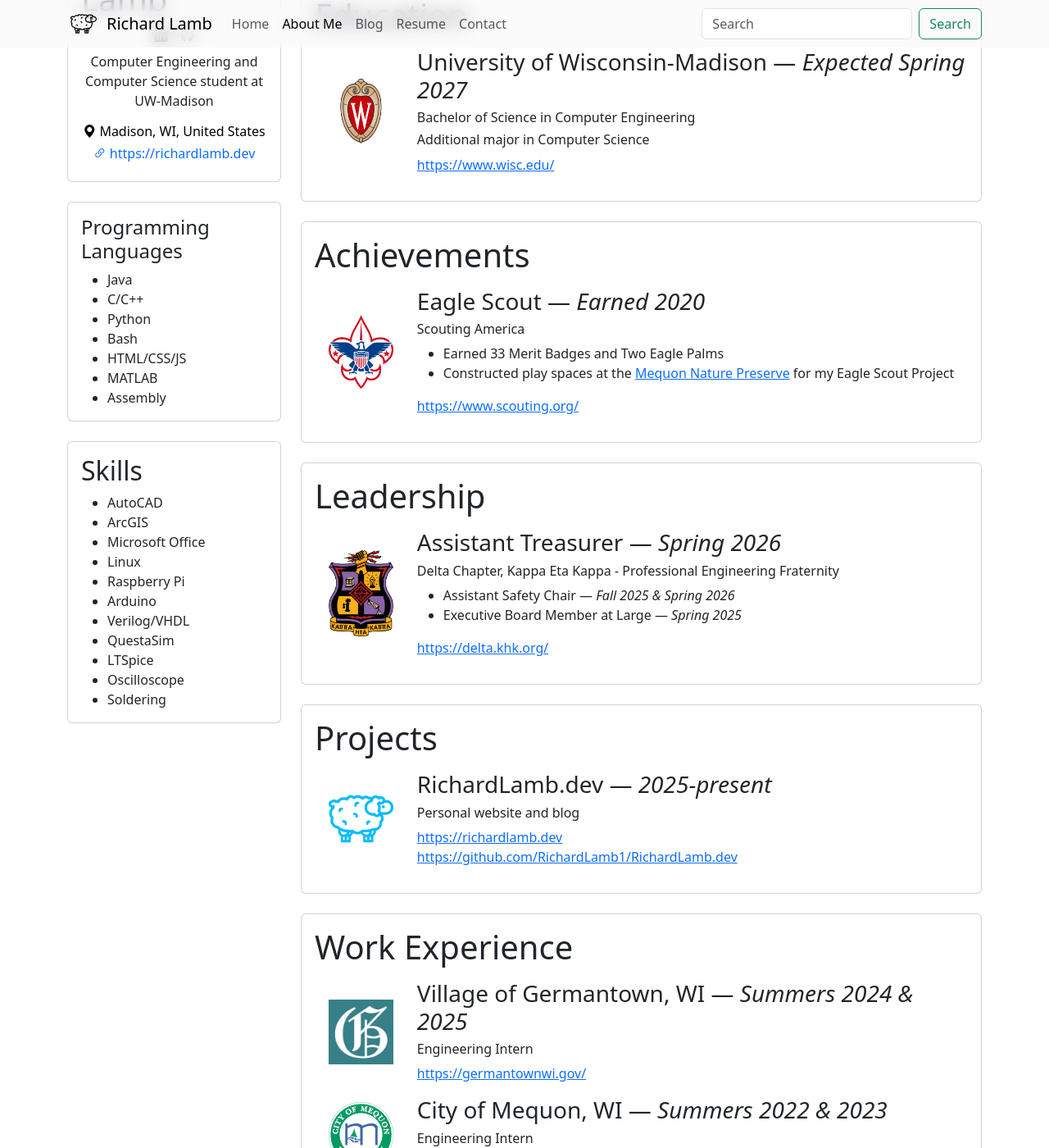
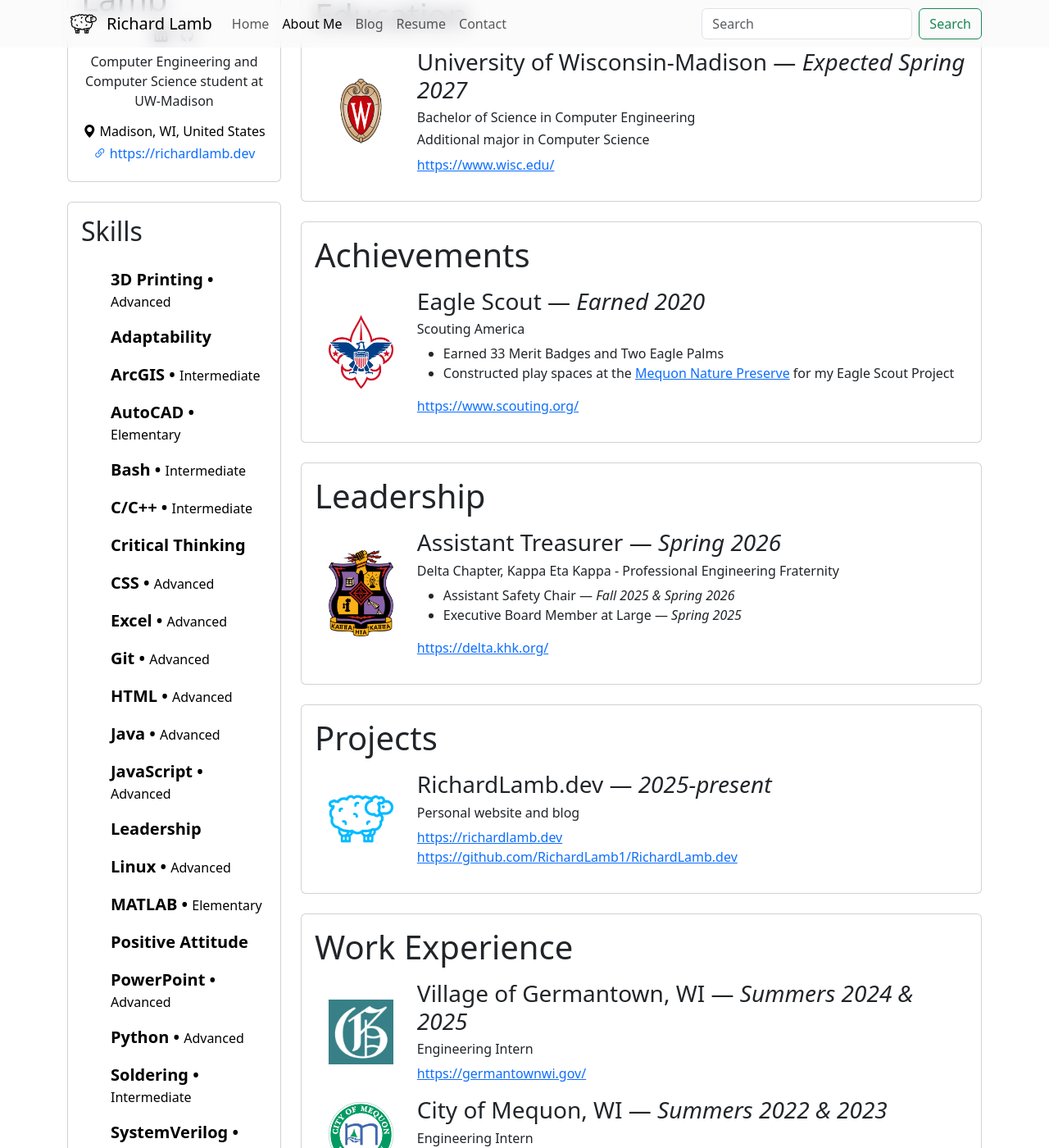
Before and after one commit to RichardLamb1/RichardLamb.dev, a Jekyll site: the page built from about.html, in a window 1280 px wide and 1400 px high, scrolled down 330 px. Shown: the whole window at 82% size. Built offline with Jekyll 4.4.1, drawn with Linux system fonts in a browser that asks for light colours; some of the changed text lies outside the part shown.

Commit message:
Improve about/skills

```diff
--- /dev/null
+++ b/_includes/about-skill.html
@@ -0,0 +1,13 @@
+{% if include.last %}
+<div class="col d-flex align-items-start">
+{% else %}
+<div class="col d-flex pb-3 align-items-start">
+{% endif %}
+    <svg class="bi text-body-secondary align-self-center flex-shrink-0 me-3" width="1.25em" height="1.25em" fill="currentColor"
+        aria-hidden="true">
+        <use href="/lib/fontawesome-free-7.1.0-web/sprites/{{ include.type }}.svg#{{ include.icon }}" xlink:href="/lib/fontawesome-free-7.1.0-web/sprites/{{ include.type }}.svg#{{ include.icon }}"></use>
+    </svg>
+    <div>
+        <p class="fw-semibold fs-5 text-body-emphasis" style="display: contents;">{{ include.name }}{% if include.level != "" %} &bull; <span class="fw-light fs-6">{{ include.level }}</span>{% endif %}</p>
+    </div>
+</div>
--- a/about.html
+++ b/about.html
@@ -81,39 +81,44 @@
                         </div>
                     </div>
 
-                    <!-- Programming Languages -->
-                    <div class="card mb-4">
-                        <div class="card-body">
-                            <h4 class="card-title">Programming Languages</h4>
-                            <ul class="m-0">
-                                <li>Java</li>
-                                <li>C/C++</li>
-                                <li>Python</li>
-                                <li>Bash</li>
-                                <li>HTML/CSS/JS</li>
-                                <li>MATLAB</li>
-                                <li>Assembly</li>
-                            </ul>
-                        </div>
-                    </div>
-
                     <!-- Skills -->
                     <div class="card mb-4">
                         <div class="card-body">
-                            <h2 class="card-title">Skills</h2>
-                            <ul class="m-0">
-                                <li>AutoCAD</li>
-                                <li>ArcGIS</li>
-                                <li>Microsoft Office</li>
-                                <li>Linux</li>
-                                <li>Raspberry Pi</li>
-                                <li>Arduino</li>
-                                <li>Verilog/VHDL</li>
-                                <li>QuestaSim</li>
-                                <li>LTSpice</li>
-                                <li>Oscilloscope</li>
-                                <li>Soldering</li>
-                            </ul>
+                            <h2 class="card-title mb-4">Skills</h2>
+                            <div class="row row-cols-1 justify-content-center">
+
+                                <!-- List of Skills -->
+                                <!--
+                                This is very similar to the list on the homepage,
+                                except that last="true" needs to be added to the last
+                                include so that padding isn't provided under it.
+                                 -->
+                                {% include about-skill.html type="solid" icon="cube" name="3D Printing" level="Advanced" %}
+                                {% include about-skill.html type="regular" icon="comment" name="Adaptability" level="" %}
+                                {% include about-skill.html type="solid" icon="globe" name="ArcGIS" level="Intermediate" %}
+                                {% include about-skill.html type="solid" icon="cubes" name="AutoCAD" level="Elementary" %}
+                                {% include about-skill.html type="solid" icon="dollar-sign" name="Bash" level="Intermediate" %}
+                                {% include about-skill.html type="solid" icon="c" name="C/C++" level="Intermediate" %}
+                                {% include about-skill.html type="solid" icon="brain" name="Critical Thinking" level="" %}
+                                {% include about-skill.html type="brands" icon="css3-alt" name="CSS" level="Advanced" %}
+                                {% include about-skill.html type="solid" icon="file-excel" name="Excel" level="Advanced" %}
+                                {% include about-skill.html type="brands" icon="git-alt" name="Git" level="Advanced" %}
+                                {% include about-skill.html type="brands" icon="html5" name="HTML" level="Advanced" %}
+                                {% include about-skill.html type="brands" icon="java" name="Java" level="Advanced" %}
+                                {% include about-skill.html type="brands" icon="js" name="JavaScript" level="Advanced" %}
+                                {% include about-skill.html type="regular" icon="user" name="Leadership" level="" %}
+                                {% include about-skill.html type="brands" icon="linux" name="Linux" level="Advanced" %}
+                                {% include about-skill.html type="solid" icon="calculator" name="MATLAB" level="Elementary" %}
+                                {% include about-skill.html type="regular" icon="face-smile" name="Positive Attitude" level="" %}
+                                {% include about-skill.html type="solid" icon="file-powerpoint" name="PowerPoint" level="Advanced" %}
+                                {% include about-skill.html type="brands" icon="python" name="Python" level="Advanced" %}
+                                {% include about-skill.html type="solid" icon="bolt" name="Soldering" level="Intermediate" %}
+                                {% include about-skill.html type="solid" icon="microchip" name="SystemVerilog" level="Intermediate" %}
+                                {% include about-skill.html type="solid" icon="people-group" name="Teamwork" level="" %}
+                                {% include about-skill.html type="brands" icon="windows" name="Windows" level="Advanced" %}
+                                {% include about-skill.html type="solid" icon="file-word" name="Word" level="Advanced" last="true" %}
+
+                            </div>
                         </div>
                     </div>
 
```
